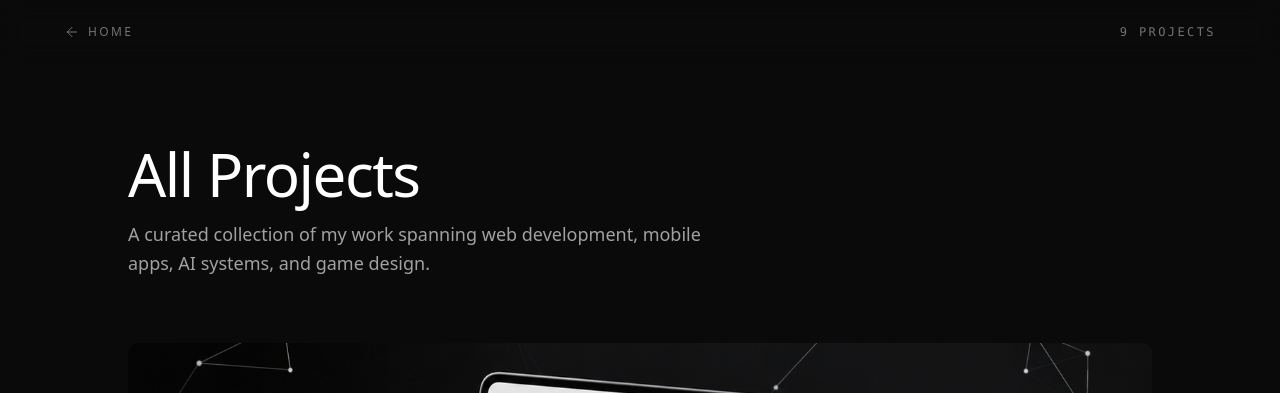
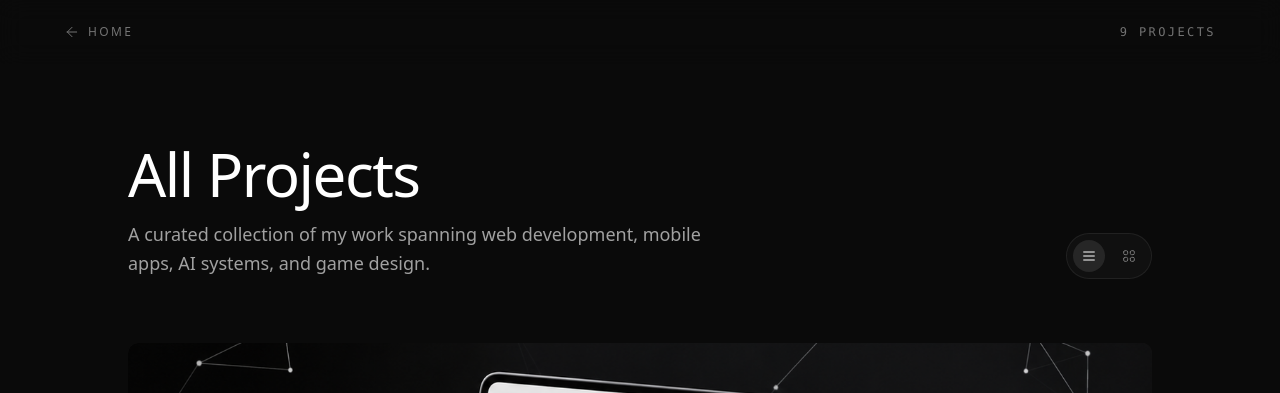
Before and after one commit to Charles-CS/PortfolioV1, a Next.js app: page /work in a window 1280 px wide. Shown: the top 393 px of the page. Built offline with nearby package versions, Linux system fonts and the light colour scheme.

Commit message:
feat: add view mode toggle for project display (list/grid)

```diff
--- a/app/work/page.tsx
+++ b/app/work/page.tsx
@@ -9,6 +9,7 @@ export default function AllProjectsPage() {
   const [isLoaded, setIsLoaded] = useState(false)
   const [loadedImages, setLoadedImages] = useState<Set<number>>(new Set())
   const [hoveredIndex, setHoveredIndex] = useState<number | null>(null)
+  const [viewMode, setViewMode] = useState<"list" | "grid">("list")
 
   useEffect(() => {
     const timer = setTimeout(() => setIsLoaded(true), 50)
@@ -52,7 +53,7 @@ export default function AllProjectsPage() {
         <section
           className={`pt-28 sm:pt-36 pb-12 sm:pb-16 transition-all duration-1000 delay-100 ${
             isLoaded ? "opacity-100 translate-y-0" : "opacity-0 translate-y-8"
-          }`}
+          } flex flex-col md:flex-row md:items-end justify-between gap-6`}
         >
           <div className="space-y-4">
             <h1 className="text-4xl sm:text-5xl lg:text-6xl font-light tracking-tight">
@@ -62,11 +63,36 @@ export default function AllProjectsPage() {
               A curated collection of my work spanning web development, mobile apps, AI systems, and game design.
             </p>
           </div>
+
+          <div className="flex items-center gap-2 bg-neutral-900/50 p-1.5 rounded-full border border-neutral-800/80">
+            <button
+              onClick={() => setViewMode("list")}
+              className={`p-2 rounded-full transition-all duration-300 ${
+                viewMode === "list" ? "bg-neutral-800 text-white" : "text-neutral-500 hover:text-neutral-300"
+              }`}
+              title="List View"
+            >
+              <svg className="w-4 h-4" fill="none" stroke="currentColor" viewBox="0 0 24 24">
+                <path strokeLinecap="round" strokeLinejoin="round" strokeWidth={1.5} d="M4 6h16M4 12h16M4 18h16" />
+              </svg>
+            </button>
+            <button
+              onClick={() => setViewMode("grid")}
+              className={`p-2 rounded-full transition-all duration-300 ${
+                viewMode === "grid" ? "bg-neutral-800 text-white" : "text-neutral-500 hover:text-neutral-300"
+              }`}
+              title="Grid View"
+            >
+              <svg className="w-4 h-4" fill="none" stroke="currentColor" viewBox="0 0 24 24">
+                <path strokeLinecap="round" strokeLinejoin="round" strokeWidth={1.5} d="M4 6a2 2 0 012-2h2a2 2 0 012 2v2a2 2 0 01-2 2H6a2 2 0 01-2-2V6zM14 6a2 2 0 012-2h2a2 2 0 012 2v2a2 2 0 01-2 2h-2a2 2 0 01-2-2V6zM4 16a2 2 0 012-2h2a2 2 0 012 2v2a2 2 0 01-2 2H6a2 2 0 01-2-2v-2zM14 16a2 2 0 012-2h2a2 2 0 012 2v2a2 2 0 01-2 2h-2a2 2 0 01-2-2v-2z" />
+              </svg>
+            </button>
+          </div>
         </section>
 
         {/* Projects Grid */}
         <section className="pb-20 sm:pb-32">
-          <div className="grid grid-cols-1 gap-16 sm:gap-20">
+          <div className={`grid ${viewMode === "list" ? "grid-cols-1 gap-16 sm:gap-20" : "grid-cols-1 sm:grid-cols-2 lg:grid-cols-3 gap-8 sm:gap-10"} transition-all duration-500`}>
             {projects.map((project, index) => (
               <Link
                 key={project.slug}
@@ -104,15 +130,17 @@ export default function AllProjectsPage() {
                 </div>
 
                 {/* Info */}
-                <div className="flex flex-col sm:flex-row sm:items-start sm:justify-between gap-3">
+                <div className={`flex flex-col ${viewMode === "list" ? "sm:flex-row sm:items-start sm:justify-between" : "items-start"} gap-3`}>
                   <div className="space-y-1.5">
-                    <h2 className="text-xl sm:text-2xl font-light group-hover:text-neutral-300 transition-colors duration-300">
+                    <h2 className={`${viewMode === "list" ? "text-xl sm:text-2xl" : "text-lg sm:text-xl"} font-light group-hover:text-neutral-300 transition-colors duration-300`}>
                       {project.name}
                     </h2>
-                    <p className="text-sm text-neutral-500 max-w-md leading-relaxed">{project.tagline}</p>
+                    <p className={`text-sm text-neutral-500 max-w-md leading-relaxed ${viewMode === "grid" && "line-clamp-2"}`}>
+                      {project.tagline}
+                    </p>
                   </div>
 
-                  <div className="flex items-center gap-3 sm:pt-1">
+                  <div className={`flex items-center gap-3 ${viewMode === "list" ? "sm:pt-1" : "pt-1"}`}>
                     <span className="text-xs tracking-[0.2em] text-neutral-600 font-mono">{project.year}</span>
                     <svg
                       className="w-4 h-4 text-neutral-600 group-hover:text-white group-hover:translate-x-1 transition-all duration-300"
```
